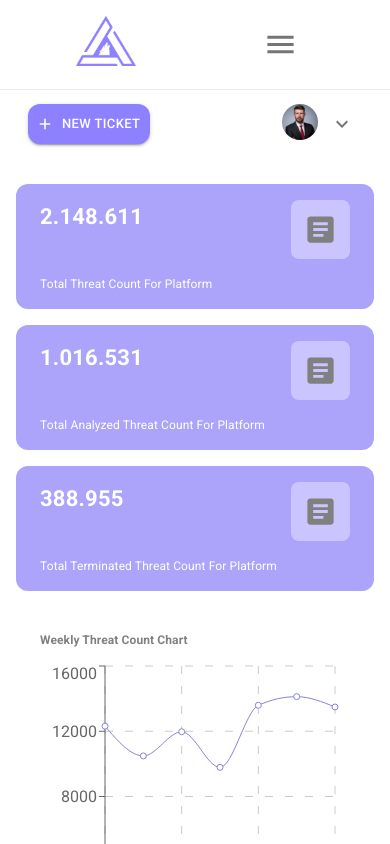
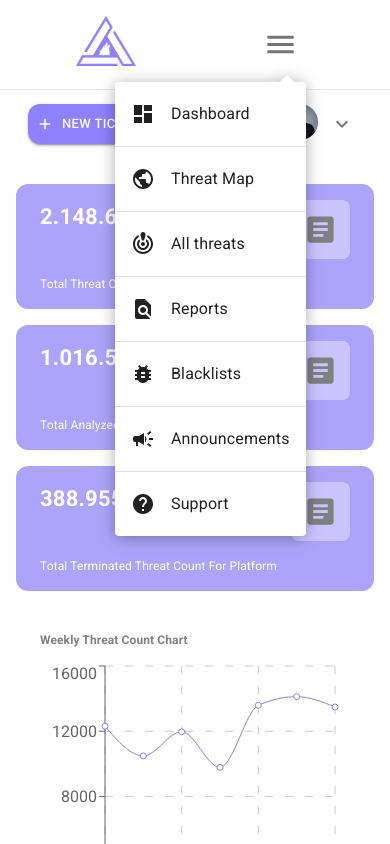
Before and after one commit to emirmorgan/mui-dashboard, a React (Vite) app: page / in a window 390 px wide. Both pictures are taken after a click on the button 280 px from the left and 44 px from the top of the page. Shown: the top 844 px of the page. Built offline with nearby package versions, Linux system fonts and the light colour scheme.

Commit message:
Design: Mobile Nav Menu

```diff
--- a/src/components/Content/CVETable.jsx
+++ b/src/components/Content/CVETable.jsx
@@ -83,9 +83,9 @@ function CVETable() {
           </TableRow>
         </TableHead>
         <TableBody>
-          {rows.map((row) => (
+          {rows.map((row, index) => (
             <TableRow
-              key={row.name}
+              key={index}
               sx={{ "&:last-child td, &:last-child th": { border: 0 } }}
             >
               <TableCell component="th" scope="row">
--- a/src/components/Content/Graph.jsx
+++ b/src/components/Content/Graph.jsx
@@ -13,7 +13,6 @@ import {
 } from "recharts";
 
 function Graph({ data, datakey }) {
-  console.log(data);
   return (
     <Box display="flex" justifyContent="center">
       <ResponsiveContainer width="95%" height={325}>
--- a/src/components/Navbar/Navbar.jsx
+++ b/src/components/Navbar/Navbar.jsx
@@ -1,13 +1,35 @@
-import React from "react";
+import React, { useState } from "react";
 
-import { Badge, Box, IconButton } from "@mui/material";
+import { Badge, Box, Divider, IconButton } from "@mui/material";
 import Ticket from "./Ticket";
 import User from "./User";
 
-import { Menu, Notifications } from "@mui/icons-material";
-import Logo from "../Sidebar/Logo";
+import {
+  BugReport,
+  Campaign,
+  CrisisAlert,
+  Dashboard,
+  FindInPage,
+  Help,
+  Menu,
+  Notifications,
+  Public,
+} from "@mui/icons-material";
+import MenuBox from "@mui/material/Menu";
+import MenuItem from "@mui/material/MenuItem";
 
 function Navbar() {
+  const [anchorEl, setAnchorEl] = useState(null);
+  const open = Boolean(anchorEl);
+
+  const handleClick = (e) => {
+    setAnchorEl(e.currentTarget);
+  };
+
+  const handleClose = (e) => {
+    setAnchorEl(null);
+  };
+
   return (
     <Box
       display="flex"
@@ -19,6 +41,7 @@ function Navbar() {
       py="16px"
       borderBottom="solid 1px #EAEAEA"
     >
+      {/* Desktop Navbar */}
       <Box
         display={{ xs: "none", md: "flex" }}
         justifyContent="space-between"
@@ -35,6 +58,7 @@ function Navbar() {
           <User />
         </Box>
       </Box>
+      {/* Mobile Navbar */}
       <Box
         display={{ xs: "flex", md: "none" }}
         alignItems="center"
@@ -46,10 +70,78 @@ function Navbar() {
           <img src="src/assets/logo.png" alt="Logo" width="100%"></img>
         </Box>
         <Box width="60px" marginRight="24px">
-          <IconButton>
+          <IconButton
+            onClick={handleClick}
+            aria-controls={open ? "mobile-menu" : undefined}
+            aria-haspopup="true"
+            aria-expanded={open ? "true" : undefined}
+          >
             <Menu fontSize="large" />
           </IconButton>
         </Box>
+        <MenuBox
+          id="mobile-menu"
+          anchorEl={anchorEl}
+          open={open}
+          onClose={handleClose}
+          onClick={handleClose}
+          PaperProps={{
+            elevation: 0,
+            sx: {
+              overflow: "visible",
+              filter: "drop-shadow(0px 2px 8px rgba(0,0,0,0.32))",
+              mt: 1.5,
+              "& .MuiAvatar-root": {
+                width: 32,
+                height: 32,
+                ml: -0.5,
+                mr: 1,
+              },
+              "&:before": {
+                content: '""',
+                display: "block",
+                position: "absolute",
+                top: 0,
+                right: 14,
+                width: 10,
+                height: 10,
+                bgcolor: "background.paper",
+                transform: "translateY(-50%) rotate(45deg)",
+                zIndex: 0,
+              },
+            },
+          }}
+          transformOrigin={{ horizontal: "right", vertical: "top" }}
+          anchorOrigin={{ horizontal: "right", vertical: "bottom" }}
+        >
+          <MenuItem sx={{ gap: "16px" }}>
+            <Dashboard /> Dashboard
+          </MenuItem>
+          <Divider />
+          <MenuItem sx={{ gap: "16px" }}>
+            <Public /> Threat Map
+          </MenuItem>
+          <Divider />
+          <MenuItem sx={{ gap: "16px" }}>
+            <CrisisAlert /> All threats
+          </MenuItem>
+          <Divider />
+          <MenuItem sx={{ gap: "16px" }}>
+            <FindInPage /> Reports
+          </MenuItem>
+          <Divider />
+          <MenuItem sx={{ gap: "16px" }}>
+            <BugReport /> Blacklists
+          </MenuItem>
+          <Divider />
+          <MenuItem sx={{ gap: "16px" }}>
+            <Campaign /> Announcements
+          </MenuItem>
+          <Divider />
+          <MenuItem sx={{ gap: "16px" }}>
+            <Help /> Support
+          </MenuItem>
+        </MenuBox>
       </Box>
     </Box>
   );
--- a/src/components/Sidebar/Navlist.jsx
+++ b/src/components/Sidebar/Navlist.jsx
@@ -31,7 +31,7 @@ function Navlist() {
           px: "8px",
         }}
       >
-        <ListItem disablePadding="true">
+        <ListItem disablePadding>
           <ListItemButton className={Styles.nav_button}>
             <ListItemIcon>
               <Dashboard />
@@ -39,7 +39,7 @@ function Navlist() {
             <ListItemText primary="Dashboard"></ListItemText>
           </ListItemButton>
         </ListItem>
-        <ListItem disablePadding="true">
+        <ListItem disablePadding>
           <ListItemButton className={Styles.nav_button}>
             <ListItemIcon>
               <Public />
@@ -47,7 +47,7 @@ function Navlist() {
             <ListItemText primary="Threat Map"></ListItemText>
           </ListItemButton>
         </ListItem>
-        <ListItem disablePadding="true">
+        <ListItem disablePadding>
           <ListItemButton className={Styles.nav_button}>
             <ListItemIcon>
               <CrisisAlert />
@@ -55,7 +55,7 @@ function Navlist() {
             <ListItemText primary="All threats"></ListItemText>
           </ListItemButton>
         </ListItem>
-        <ListItem disablePadding="true">
+        <ListItem disablePadding>
           <ListItemButton className={Styles.nav_button}>
             <ListItemIcon>
               <FindInPage />
@@ -63,7 +63,7 @@ function Navlist() {
             <ListItemText primary="Reports"></ListItemText>
           </ListItemButton>
         </ListItem>
-        <ListItem disablePadding="true">
+        <ListItem disablePadding>
           <ListItemButton className={Styles.nav_button}>
             <ListItemIcon>
               <BugReport />
@@ -71,7 +71,7 @@ function Navlist() {
             <ListItemText primary="Blacklists"></ListItemText>
           </ListItemButton>
         </ListItem>
-        <ListItem disablePadding="true">
+        <ListItem disablePadding>
           <ListItemButton className={Styles.nav_button}>
             <ListItemIcon>
               <Campaign />
@@ -79,7 +79,7 @@ function Navlist() {
             <ListItemText primary="Announcements"></ListItemText>
           </ListItemButton>
         </ListItem>
-        <ListItem disablePadding="true">
+        <ListItem disablePadding>
           <ListItemButton className={Styles.nav_button}>
             <ListItemIcon>
               <Help />
```
